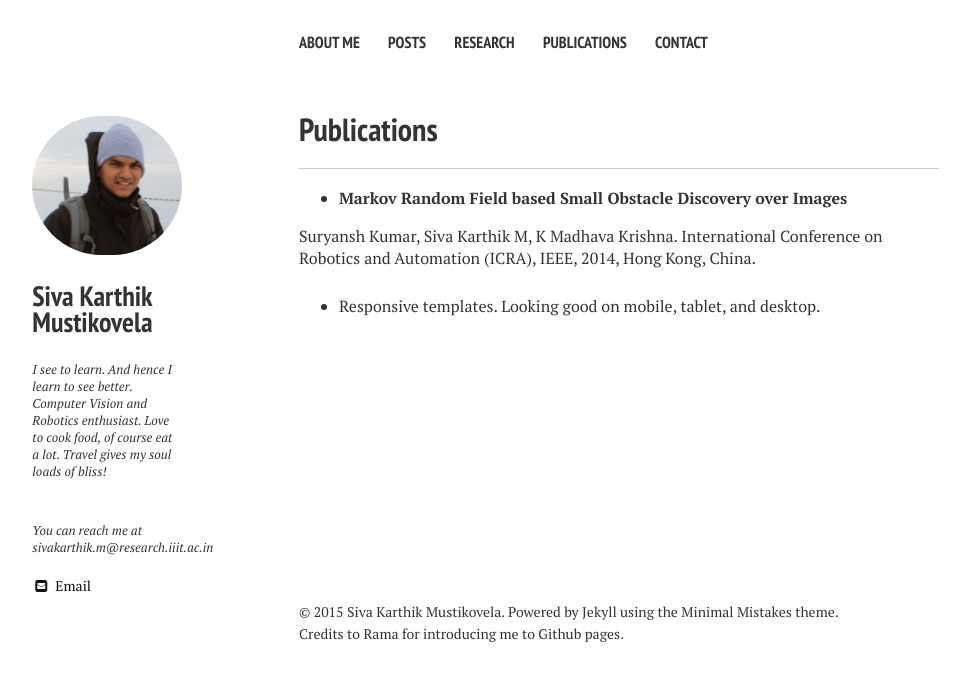
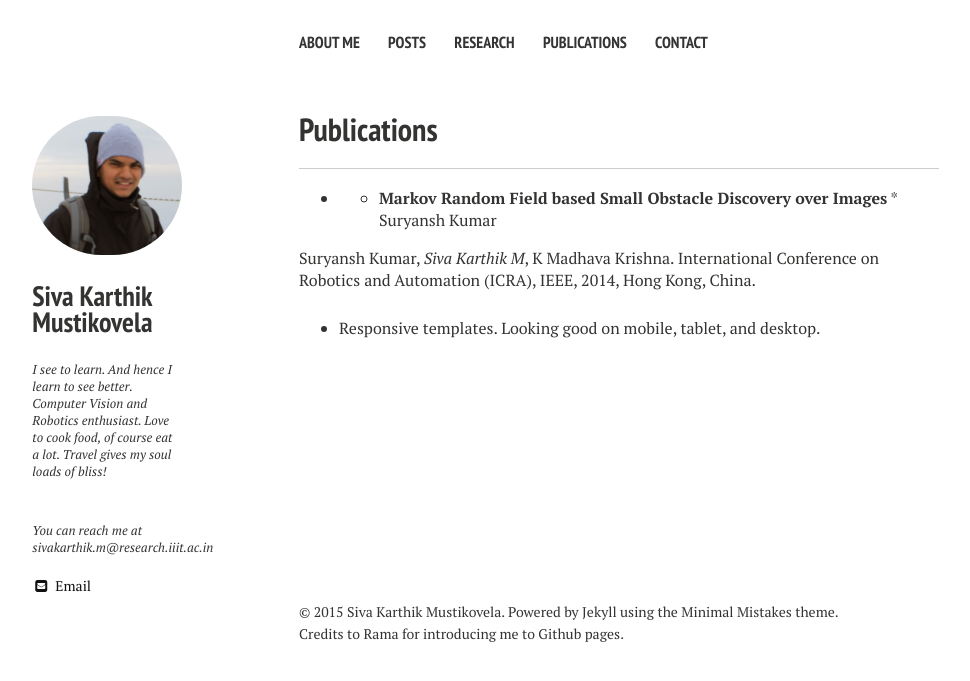
Before and after one commit to sivakm/sivakm.github.io, a Jekyll site: the page built from Publications/index.md, in a window 1280 px wide. Shown: the top 681 px of the page, without its empty margins (21-991 px from the left). Built offline with Jekyll 4.4.1, drawn with Linux system fonts in a browser that asks for light colours; nearby versions of some CDN libraries.

Commit message:
17feb915

```diff
--- a/Publications/index.md
+++ b/Publications/index.md
@@ -5,9 +5,10 @@ excerpt: "A List of Publications"
 ---
 
 
-* **Markov Random Field based Small Obstacle Discovery over Images**
+* * **Markov Random Field based Small Obstacle Discovery over Images** *
+Suryansh Kumar
 
-Suryansh Kumar, Siva Karthik M, K Madhava Krishna.
+Suryansh Kumar, *Siva Karthik M*, K Madhava Krishna.
 International Conference on Robotics and Automation
 (ICRA), IEEE, 2014, Hong Kong, China.
 * Responsive templates. Looking good on mobile, tablet, and desktop.
```
